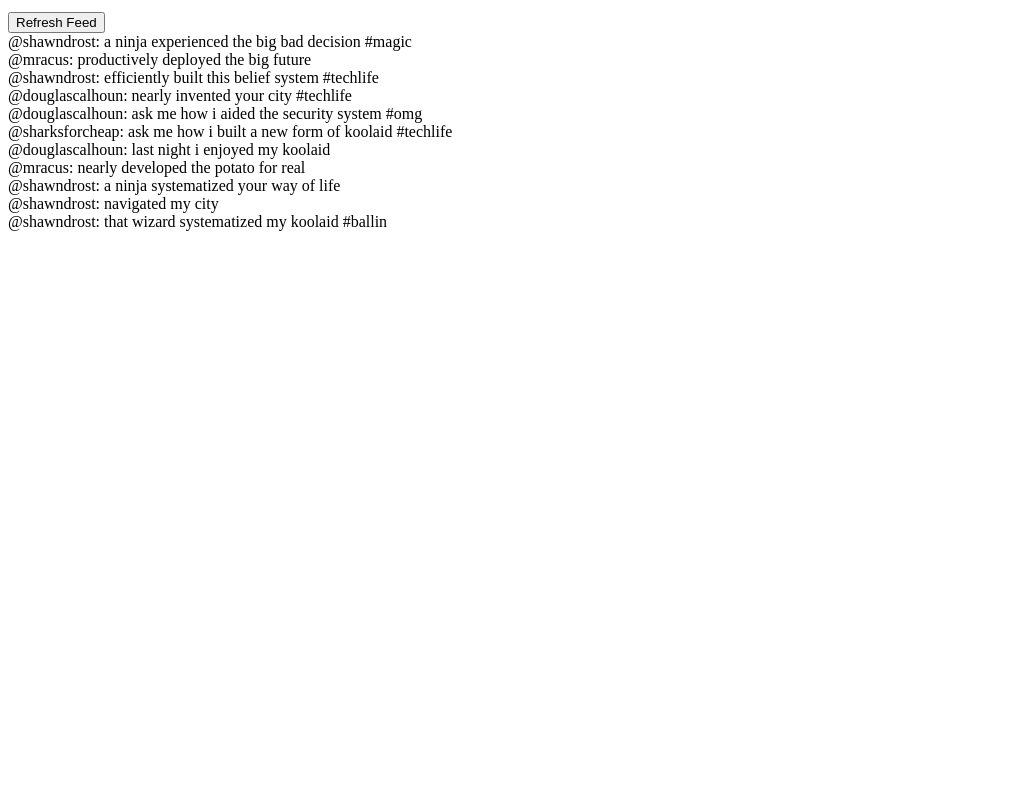
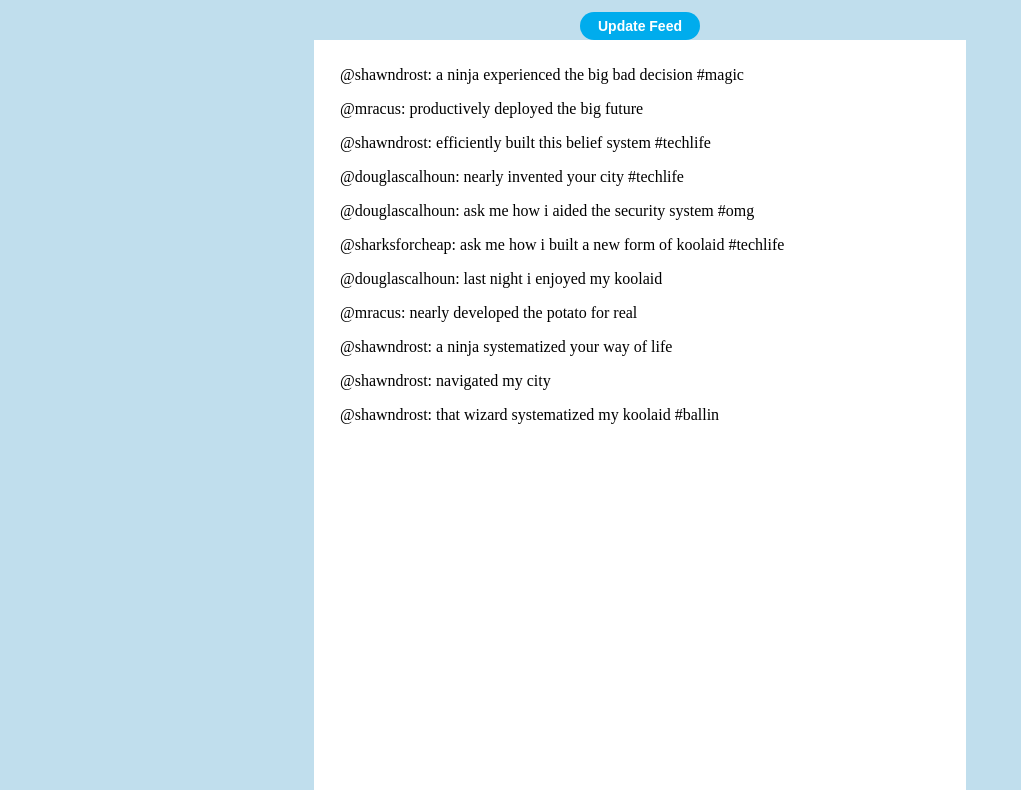
Before and after one commit to jefelewis/twittler, a plain HTML site: page index.html in a window 1280 px wide. Shown: the part 89-879 px from the top of the page, without its empty margins (0-1021 px from the left). Before the commit the page ends 800 px from the top, so only its background shows below. Drawn offline with Linux system fonts and the light colour scheme.

Commit message:
Added more styling

```diff
--- a/index.html
+++ b/index.html
@@ -9,62 +9,82 @@
   <body>
     <script>
       $(document).ready(function(){
-
         // jQuery Body Selector
         var $body = $('body');
         $body.html('');
+        $body.css({
+          'background-color': '#c0deed',
+          'font': 'Helvetica Neue',
+          'text-align': 'center'
+        });
 
-        // Title
-        var $title = $('<h1><a href="#">Twitter</a></h1>')
+        // Title Module
+        var $title = $('<h1><a href="#">Twitter</a></h1>');
         $title.appendTo($body);
         $title.css({
-          'color': '0084b4',
-          'background-color': 'c0deed',
+          'background-color': '#c0deed',
           'font': 'Helvetica Neue',
           'font-size': '40px',
           'font-weight': 'bold',
           'text-align': 'center'
         });
-        $title.click();
-        // $('title').on('click', 'title', function(){
-        //   location.reload();
-        // });
+        // Refresh page when title is clicked
+        $title.click(function(){
+          location.reload();
+        });
 
         // Refresh Feed Button
-        var $button = $('<button>Refresh Feed</button>');
+        var $button = $('<button>Update Feed</button>');
         $button.appendTo($body);
+        $button.css({
+          'background-color': '#00aced',
+          'font': 'Helvetica Neue',
+          'border': '0px',
+          'border-radius': '20px',
+          'color': '#ffffff',
+          'font-size': '14px',
+          'font-weight': 'bold',
+          'padding': '6px 18px'
+        });
+        // Refresh Feed when button is clicked
+        $button.click(updateFeed);
 
         // Feed Module
         var $feed = $('<div></div>');
         $feed.appendTo($body);
         $feed.css({
-          'background-color': 'ffffff',
+          'background-color': '#ffffff',
           'font': 'Helvetica Neue',
-          'font-size': '16px'
+          'font-size': '16px',
+          'text-align': 'center',
+          'margin': 'auto',
+          'height': '100vh',
+          'width': '50%',
+          'padding': '10px'
         });
 
         // Feed Generator
-        function refreshFeed(){
+        function updateFeed(){
           var index = streams.home.length - 1;
           while(index >= 0){
             var tweet = streams.home[index];
             var $tweet = $('<div></div>');
             $tweet.text('@' + tweet.user + ': ' + tweet.message);
             $tweet.appendTo($feed);
+            $tweet.css({
+              'color': 'black',
+              'font-size': "16px",
+              'text-align': 'left',
+              'margin': '16px'
+            });
             index -= 1;
           }
         }
-        refreshFeed();
-
-
+        updateFeed();
 
 
 
       });
-
-
-
-
     </script>
   </body>
 </html>
```
